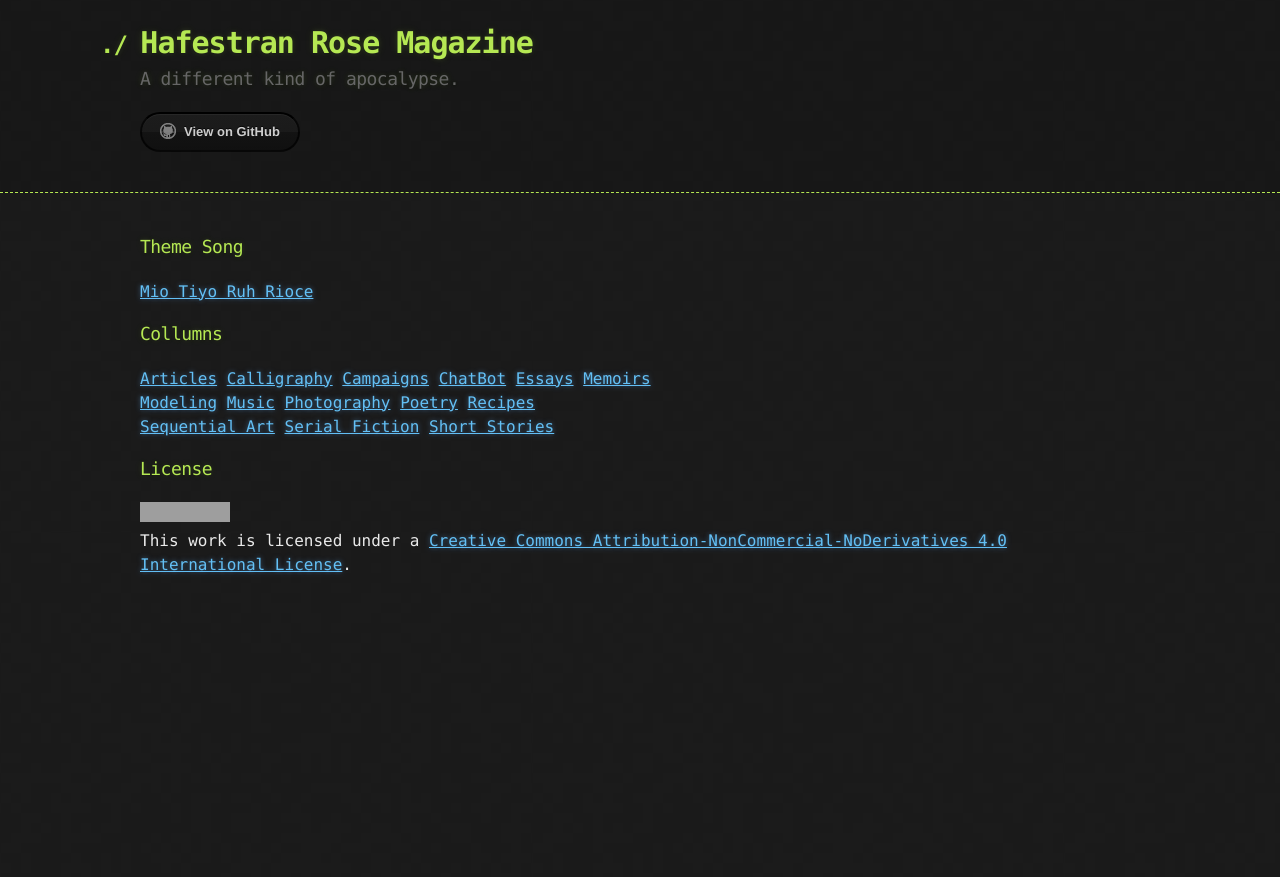
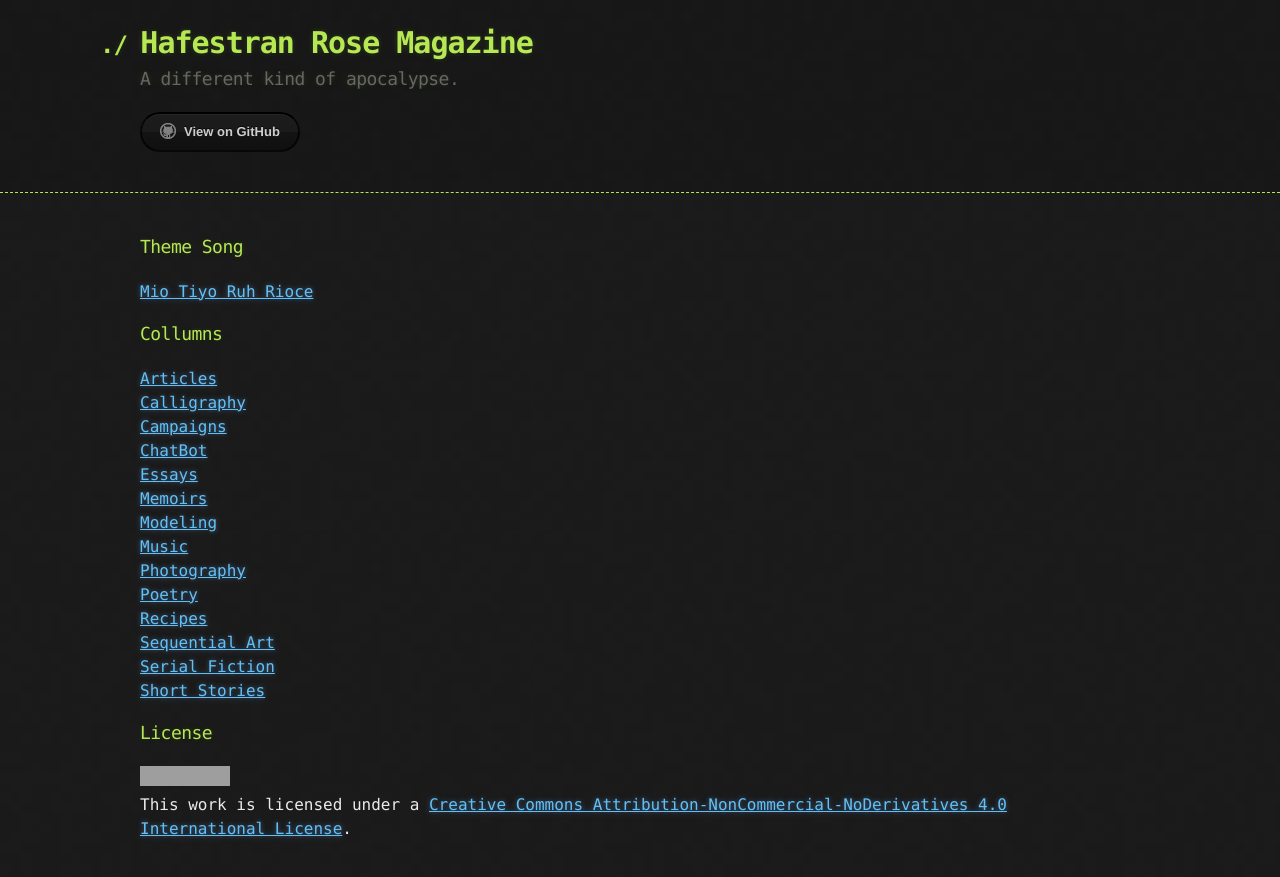
Before and after one commit to LWFlouisa/HafestranRose, a Jekyll site: the page built from index.md, in a window 1280 px wide. Shown: the top 877 px of the page. Built offline with Jekyll 4.4.1, drawn with Linux system fonts in a browser that asks for light colours; our own code applies the rules of GitHub Pages for plain Markdown files; grey boxes are pictures that could not be loaded.

```diff
--- a/index.md
+++ b/index.md
@@ -3,19 +3,19 @@
 
 ### Collumns
 
-[Articles](https://lwflouisa.github.io/HAArticles/)
-[Calligraphy](https://lwflouisa.github.io/HACalligraphy/)
-[Campaigns](https://lwflouisa.github.io/HACampaigns/)
-[ChatBot](https://lwflouisa.github.io/HAChatBot/)
-[Essays](https://lwflouisa.github.io/HAEssays/)
+[Articles](https://lwflouisa.github.io/HAArticles/)<br />
+[Calligraphy](https://lwflouisa.github.io/HACalligraphy/)<br />
+[Campaigns](https://lwflouisa.github.io/HACampaigns/)<br />
+[ChatBot](https://lwflouisa.github.io/HAChatBot/)<br />
+[Essays](https://lwflouisa.github.io/HAEssays/)<br />
 [Memoirs](https://lwflouisa.github.io/HAMemoirs/)<br />
-[Modeling](https://lwflouisa.github.io/HAModeling/)
-[Music](https://lwflouisa.github.io/HAMusic/)
-[Photography](https://lwflouisa.github.io/HAPhotography/)
-[Poetry](https://lwflouisa.github.io/HAPoetry/)
+[Modeling](https://lwflouisa.github.io/HAModeling/)<br />
+[Music](https://lwflouisa.github.io/HAMusic/)<br />
+[Photography](https://lwflouisa.github.io/HAPhotography/)<br />
+[Poetry](https://lwflouisa.github.io/HAPoetry/)<br />
 [Recipes](https://lwflouisa.github.io/HARecipes/)<br />
-[Sequential Art](https://lwflouisa.github.io/HASequentialArt/)
-[Serial Fiction](https://lwflouisa.github.io/HASerialFiction/)
+[Sequential Art](https://lwflouisa.github.io/HASequentialArt/)<br />
+[Serial Fiction](https://lwflouisa.github.io/HASerialFiction/)<br />
 [Short Stories](https://lwflouisa.github.io/HAShortStories/)
 
 ### License
```
